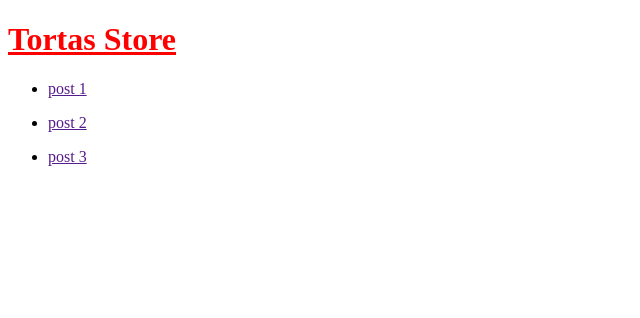
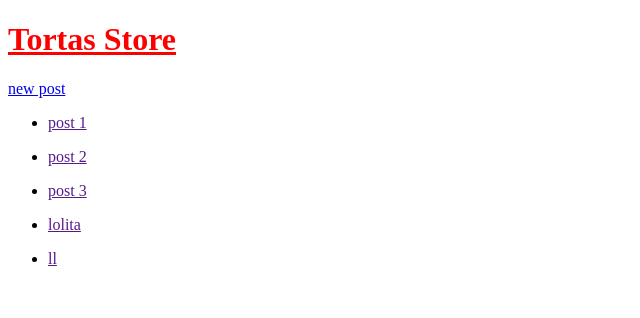
Before and after one commit to ADYohely149/115clase.css, a Django app: page / in a window 1280 px wide. Shown: the top 318 px of the page, without its empty margins (0-640 px from the left). Run offline with Django 5.2, Linux system fonts and the light colour scheme; data comes from the database, SQL or seed files in the repository.

Commit message:
nuevcrud

```diff
--- a/blogs/models.py
+++ b/blogs/models.py
@@ -1,4 +1,5 @@
 from django.db import models
+from django.urls import reverse
 
 # Create your models here.
 class Post(models.Model):
@@ -13,3 +14,6 @@ class Post(models.Model):
 
     def __str__(self) -> str:
         return self.title
+    def get_absolute_url(self):
+        return reverse ("home")
+    #reverse("post_detail", args=[str(self.id)])
--- a/blogs/urls.py
+++ b/blogs/urls.py
@@ -1,6 +1,8 @@
 from django.urls import path
-from .views import BlogListView
+from .views import BlogListView, BlogCreateView
 
 urlpatterns =[
     path("", BlogListView.as_view(), name="home"),
+    path("post/create/", BlogCreateView.as_view(), name="create"),
+
 ]
--- a/blogs/views.py
+++ b/blogs/views.py
@@ -1,7 +1,13 @@
 from django.views.generic import ListView
 from django.shortcuts import render
+from django.views.generic.edit import CreateView
 from .models import Post
 # Create your views here.
 class BlogListView(ListView):
     model = Post
     template_name = "home.html"
+
+class BlogCreateView(CreateView):
+    model = Post
+    template_name = "new_post.html"
+    fields = ["title", "author", "body"]
--- a/templates/_base.html
+++ b/templates/_base.html
@@ -12,6 +12,11 @@
     <header>
         <h1><a href="">Tortas Store</a></h1>
     </header>
+
+<div>
+    <a href="{% url 'create' %}">new post</a>
+</div>
+
     {% block content %}
 
     {% endblock content %}
```
Also changed, not shown: templates/new_post.html (added, +14 -0 lines), db.sqlite3.
